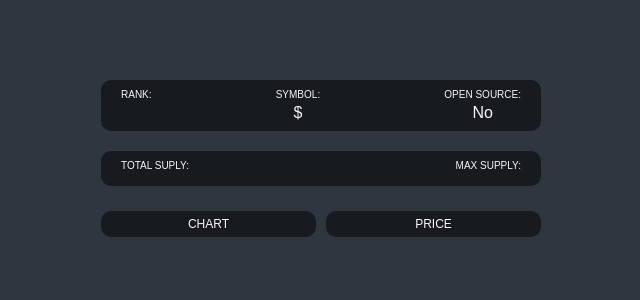
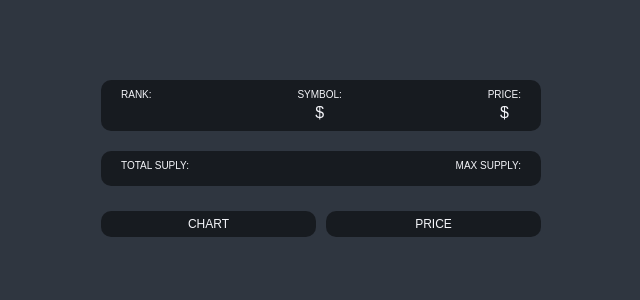
Before and after one commit to ckhe1215/react-playground, a React (Create React App) app in the folder react-masterclass/: page /1 in a window 1280 px wide. Shown: the top 300 px of the page, without its empty margins (319-959 px from the left). Built offline with nearby package versions, Linux system fonts and the light colour scheme; no server answers.

Commit message:
chart fix

```diff
--- a/react-masterclass/src/routes/Chart.tsx
+++ b/react-masterclass/src/routes/Chart.tsx
@@ -19,8 +19,12 @@ interface IHistorical {
 }
 
 function Chart({ coinId }: ChartProps) {
-  const { isLoading, data } = useQuery<IHistorical[]>(["ohlcv", coinId], () =>
-    fetchCoinHistory(coinId)
+  const { isLoading, data } = useQuery<IHistorical[]>(
+    ["ohlcv", coinId],
+    () => fetchCoinHistory(coinId),
+    {
+      refetchInterval: 10000,
+    }
   );
 
   return (
@@ -60,6 +64,21 @@ function Chart({ coinId }: ChartProps) {
               axisBorder: { show: false },
               axisTicks: { show: false },
               labels: { show: false },
+              type: "datetime",
+              categories:
+                data?.map((price) =>
+                  new Date(price.time_close * 1000).toUTCString()
+                ) ?? [],
+            },
+            fill: {
+              type: "gradient",
+              gradient: { gradientToColors: ["#0be881"], stops: [0, 100] },
+            },
+            colors: ["#0fbcf9"],
+            tooltip: {
+              y: {
+                formatter: (value) => `$ ${value.toFixed(3)}`,
+              },
             },
           }}
         />
--- a/react-masterclass/src/routes/Coin.tsx
+++ b/react-masterclass/src/routes/Coin.tsx
@@ -140,7 +140,10 @@ function Coin() {
   );
   const { isLoading: tickersLoading, data: tickersData } = useQuery<PriceData>(
     ["tickers", coinId],
-    () => fetchCoinTickers(coinId)
+    () => fetchCoinTickers(coinId),
+    {
+      refetchInterval: 5000,
+    }
   );
 
   const loading = infoLoading || tickersLoading;
@@ -165,8 +168,8 @@ function Coin() {
               <span>${infoData?.symbol}</span>
             </OverviewItem>
             <OverviewItem>
-              <span>Open Source:</span>
-              <span>{infoData?.open_source ? "Yes" : "No"}</span>
+              <span>Price:</span>
+              <span>${tickersData?.quotes.USD.price}</span>
             </OverviewItem>
           </Overview>
           <Description>{infoData?.description}</Description>
--- a/react-masterclass/src/routes/Coins.tsx
+++ b/react-masterclass/src/routes/Coins.tsx
@@ -1,4 +1,4 @@
-import React, { useEffect, useState } from "react";
+import React from "react";
 import { Link } from "react-router-dom";
 import styled from "styled-components";
 import Container from "../components/Container";
```
